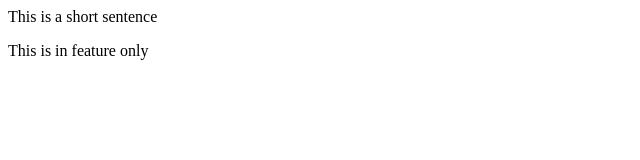
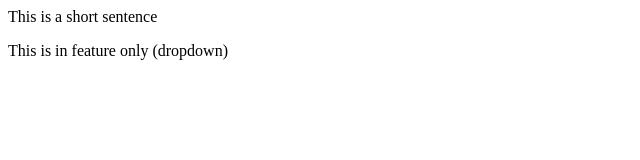
Before and after one commit to Pruthvi-git1/LocalRepo, a plain HTML site: page index.html in a window 1280 px wide. Shown: the full height of the page, 0-640 px from the left. Drawn offline with Linux system fonts and the light colour scheme.

Commit message:
drop down

```diff
--- a/index.html
+++ b/index.html
@@ -1,2 +1,2 @@
 <p>This is a short sentence</p>
-<p> This is in feature only</p>
+<p> This is in feature only (dropdown)</p>
```
